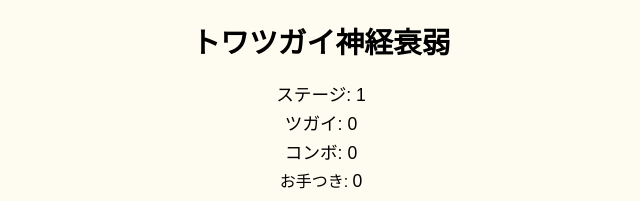
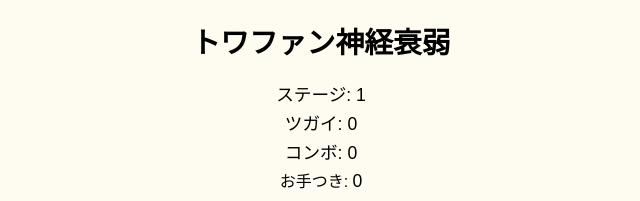
Before and after one commit to Killmist686/test, a plain HTML site: page index.html in a window 1280 px wide. Shown: the top 201 px of the page, 319-959 px from the left. Drawn offline with Linux system fonts and the light colour scheme.

Commit message:
Add files via upload

```diff
--- a/index.html
+++ b/index.html
@@ -3,11 +3,11 @@
 <head>
   <meta charset="UTF-8">
   <meta name="viewport" content="width=device-width, initial-scale=1.0">
-  <title>トワツガイ神経衰弱</title>
+  <title>トワファン神経衰弱</title>
   <link rel="stylesheet" href="style.css">
 </head>
 <body>
-  <h1>トワツガイ神経衰弱</h1>
+  <h1>トワファン神経衰弱</h1>
   <div id="stageDisplay">ステージ: 1</div>
   <div id="pairCount">ツガイ: 0</div>
   <div id="comboCount">コンボ: 0</div>
```
